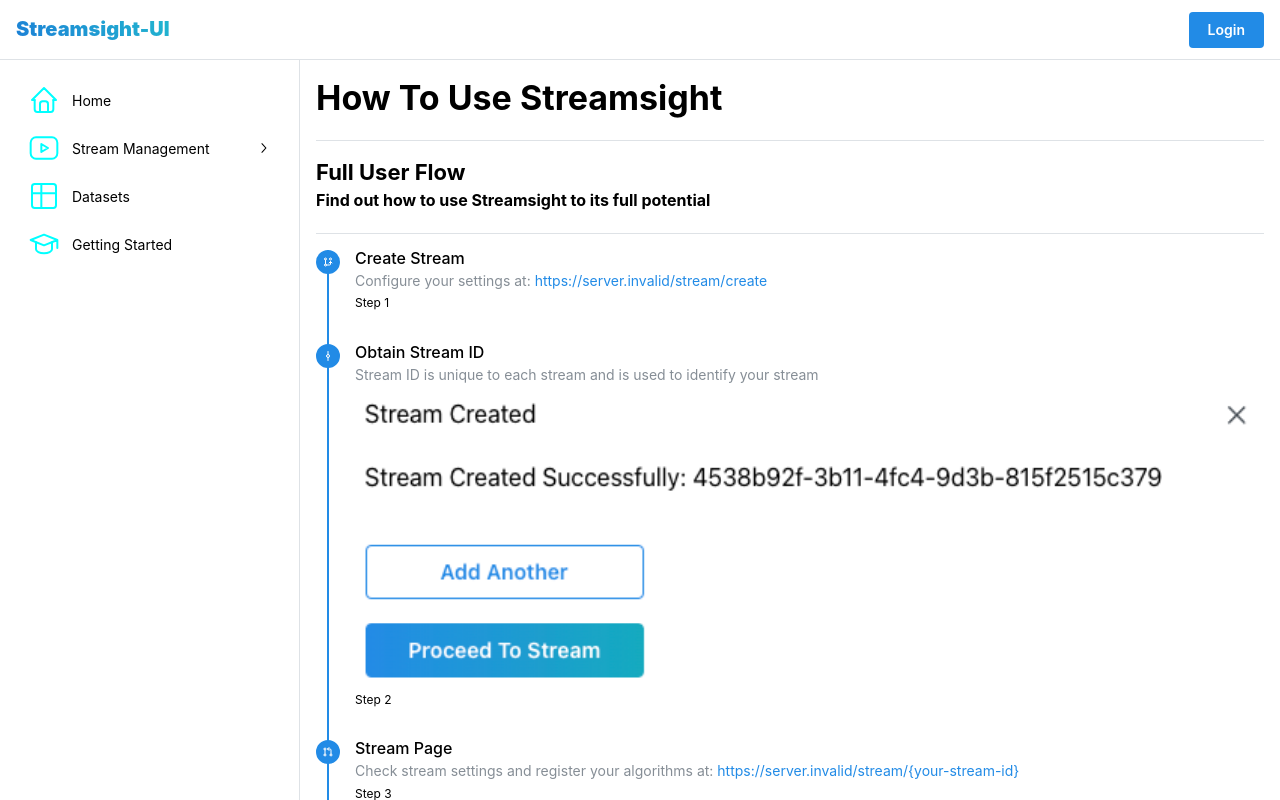
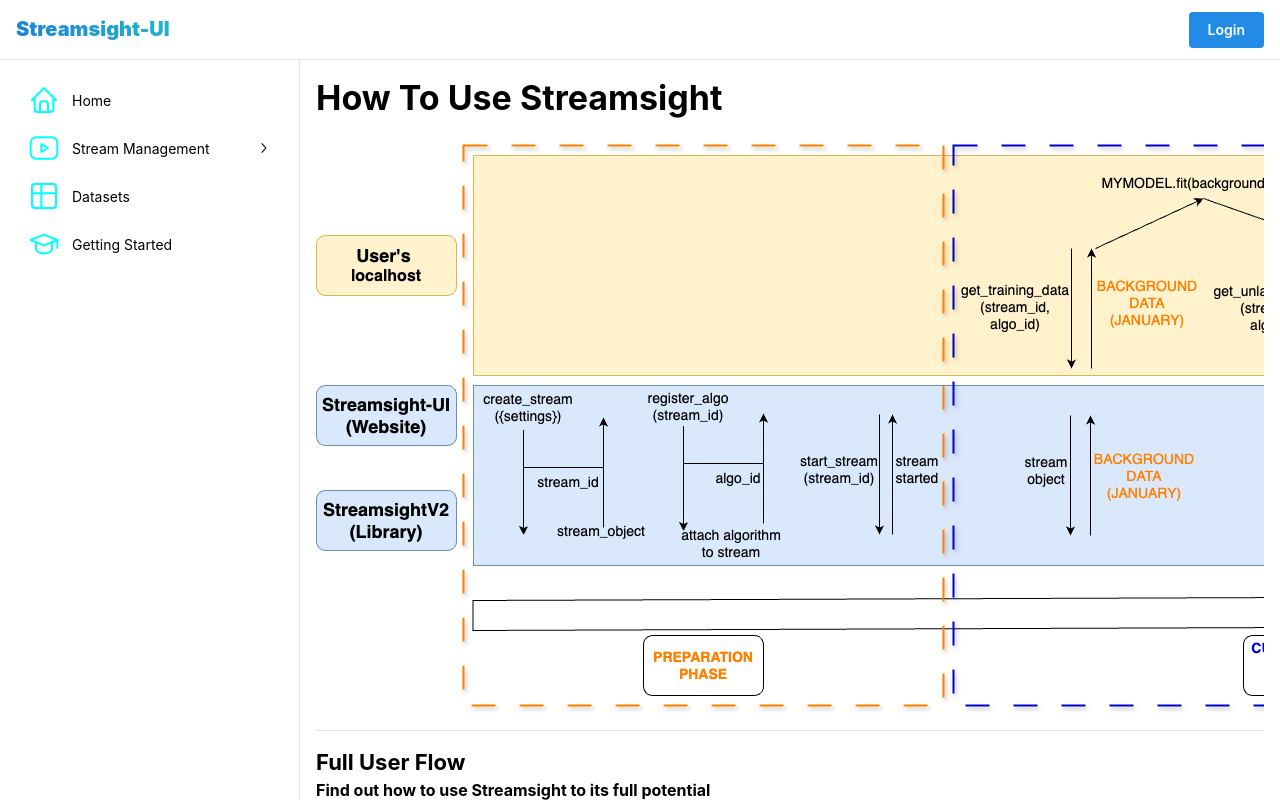
Before and after one commit to suenalaba/streamsight-ui, a Next.js app in the folder client/: page /full-flow-guide in a window 1280 px wide. Shown: the top 800 px of the page. Built offline with nearby package versions, Linux system fonts and the light colour scheme; no server answers; what ag-grid-community would draw is missing.

Commit message:
feat: full user flow diagram (#323)

```diff
--- a/client/src/app/full-flow-guide/page.tsx
+++ b/client/src/app/full-flow-guide/page.tsx
@@ -9,7 +9,17 @@
   IconPlayerPlay,
   IconReportAnalytics,
 } from '@tabler/icons-react';
-import { Anchor, Code, Divider, Image, Text, Timeline, TimelineItem, Title } from '@mantine/core';
+import {
+  Anchor,
+  Box,
+  Code,
+  Divider,
+  Image,
+  Text,
+  Timeline,
+  TimelineItem,
+  Title,
+} from '@mantine/core';
 import { BASE_CLIENT_URL } from '@/constants';
 
 const codeForConfiguringLocalHost = `from streamsightv2.algorithms import ItemKNNIncremental
@@ -128,6 +138,9 @@
       <Title order={1} mb={20}>
         How To Use Streamsight
       </Title>
+      <Box style={{ overflowX: 'auto', width: '100%' }}>
+        <Image src="/full-stream-flow-guide/full_flow.png" alt="Full User Flow" h={574} w={2895} />
+      </Box>
       <Divider my="md" />
       <Title order={3} mb={20}>
         Full User Flow
@@ -138,7 +151,11 @@
         <TimelineItem bullet={<IconGitBranch size={12} />} title="Create Stream">
           <Text c="dimmed" size="sm">
             Configure your settings at:{' '}
-            <Anchor href={`${BASE_CLIENT_URL}/stream/create`} target="_blank" rel="noopener noreferrer">
+            <Anchor
+              href={`${BASE_CLIENT_URL}/stream/create`}
+              target="_blank"
+              rel="noopener noreferrer"
+            >
               {`${BASE_CLIENT_URL}/stream/create`}
             </Anchor>
           </Text>
```
Also changed, not shown: client/public/full-stream-flow-guide/full_flow.png (added).
